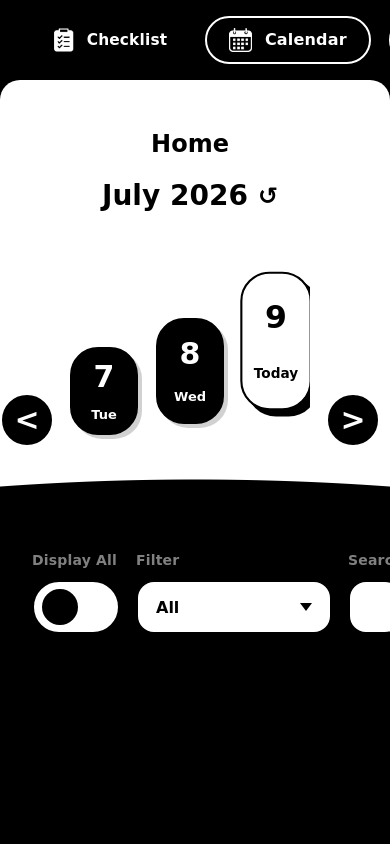
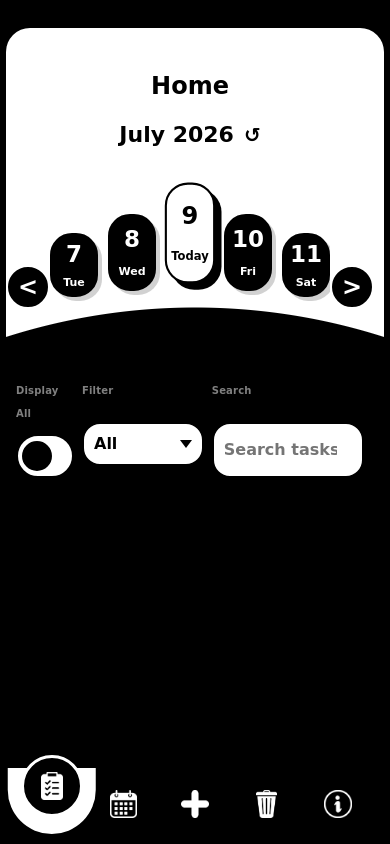
Before and after one commit to Ngovkimyou/ToDo-App, a React (Vite) app: page / in a window 390 px wide. Built offline with nearby package versions, Linux system fonts and the light colour scheme.

Commit message:
add responsiveness of Navbar and Home page for mobile

```diff
--- a/src/components/Navbar.jsx
+++ b/src/components/Navbar.jsx
@@ -39,12 +39,20 @@ function Navbar() {
     }
 
     const navRect = nav.getBoundingClientRect();
+    const activePill = activeLink.querySelector(".nav-pill-inner");
     const linkRect = activeLink.getBoundingClientRect();
+    const pillRect = activePill?.getBoundingClientRect() ?? linkRect;
+    const isMobile = window.innerWidth <= 760;
+    const indicatorWidth = isMobile ? linkRect.width + 16.5 : 232;
 
     setIndicator({
-      x: linkRect.left - navRect.left - 5,
+      x:
+        pillRect.left -
+        navRect.left +
+        pillRect.width / 2 -
+        indicatorWidth / 2,
       y: linkRect.top - navRect.top - 8,
-      width: linkRect.width + 16.5,
+      width: indicatorWidth,
       height: linkRect.height + 16,
     });
   }, [location.pathname]);
--- a/src/index.css
+++ b/src/index.css
@@ -211,36 +211,110 @@ body {
 
 @media (max-width: 760px) {
   .app-shell {
-    grid-template-columns: 1fr;
+    display: block;
+    padding: 6px 6px 0;
+    box-sizing: border-box;
   }
 
   .sidebar-nav {
-    flex-direction: row;
-    justify-content: flex-start;
-    overflow-x: auto;
-    padding: 16px;
+    width: 100%;
+    height: 76px;
+    position: fixed;
+    z-index: 20;
+    right: 0;
+    bottom: 0;
+    left: 0;
+    display: grid;
+    grid-template-columns: repeat(5, minmax(0, 1fr));
+    align-items: end;
+    gap: 0;
+    padding: 0 16px 8px;
+    background: #000;
+    overflow: visible;
   }
 
   .nav-pill {
-    width: auto;
-    min-width: max-content;
-    min-height: 48px;
+    width: 100%;
+    min-width: 0;
+    min-height: 64px;
+    justify-content: center;
   }
 
   .nav-pill-inner {
-    min-height: 48px;
+    width: 62px;
+    min-height: 62px;
+    justify-content: center;
+    gap: 0;
+    padding: 0;
+    border: 3px solid transparent;
+    border-radius: 50%;
+    background: transparent;
+    transform: none;
+    transition:
+      border-color 220ms ease,
+      background 220ms ease,
+      transform 320ms cubic-bezier(0.22, 1, 0.36, 1);
+  }
+
+  .nav-pill-inner > span:last-child {
+    display: none;
+  }
+
+  .nav-pill:not(.nav-pill-active):hover .nav-pill-inner {
+    border-color: transparent;
+    background: transparent;
+    color: #fff;
+    transform: translateY(-3px);
+  }
+
+  .nav-pill:not(.nav-pill-active):hover .nav-icon-default {
+    opacity: 1;
+  }
+
+  .nav-pill:not(.nav-pill-active):hover .nav-icon-hover {
+    opacity: 0;
+  }
+
+  .nav-pill-active .nav-pill-inner {
+    width: 62px;
+    min-height: 62px;
+    padding: 0;
+    border: 3px solid #fff;
+    border-radius: 50%;
+    background: #000;
+    transform: translateY(-18px) scale(1);
+  }
+
+  .nav-active-indicator {
+    display: block;
+    z-index: 0;
+    top: 3.5px !important;
+    height: 66px !important;
+    border-radius: 0 0 999px 999px;
+    transform-origin: center bottom;
+    background: #fff;
+  }
+
+  .nav-pill-active .nav-pill-inner > span,
+  .nav-pill-active .nav-icon-wrap {
+    transform: none;
+  }
+
+  .nav-icon-wrap,
+  .nav-icon {
+    width: 28px;
+    height: 28px;
   }
 
   .nav-pill-active::before,
-  .nav-pill-active::after,
-  .nav-active-indicator {
+  .nav-pill-active::after {
     display: none;
   }
 
   .app-panel {
-    height: calc(100svh - 80px);
-    margin: 0;
-    border-radius: 20px 20px 0 0;
+    height: calc(100svh - 76px);
+    padding: 26px 10px 7rem;
+    border-radius: 24px 24px 0 0;
   }
 }
 
--- a/src/pages/Home.css
+++ b/src/pages/Home.css
@@ -3,8 +3,10 @@
   --task-folder-column-gap: 14px;
   --home-accent: gray;
   --home-accent-bright: #38c8ff;
+  position: relative;
   width: 100%;
   isolation: isolate;
+  overflow-x: clip;
 }
 
 .home-page > * {
@@ -13,6 +15,7 @@
 }
 
 .app-panel-home {
+  position: relative;
   overflow-x: hidden;
   overflow-y: auto;
   background:
@@ -1682,6 +1685,280 @@
   }
 }
 
+@media (max-width: 760px) {
+  .home-page {
+    --task-time-column-width: 58px;
+    --task-folder-column-gap: 8px;
+    min-height: calc(100svh - 76px);
+    overflow: visible;
+  }
+
+  .app-panel-home {
+    --home-mobile-circle-size: clamp(620px, 155vw, 820px);
+    --home-mobile-circle-y: calc(var(--home-mobile-circle-size) + 280px);
+    background:
+      radial-gradient(
+        circle var(--home-mobile-circle-size) at 50% var(--home-mobile-circle-y),
+        #000 0 var(--home-mobile-circle-size),
+        transparent calc(var(--home-mobile-circle-size) + 1px)
+      ),
+      #fff;
+  }
+
+  .home-date-strip {
+    --date-card-width: 48px;
+    --date-card-height: 96px;
+    --date-gap: 10px;
+    --date-list-height: calc(var(--date-card-height) + 82px);
+    z-index: 10;
+    overflow: visible;
+    min-height: calc(var(--date-list-height) + 38px);
+    margin-bottom: 20px;
+  }
+
+  .date-strip-title {
+    margin-bottom: 10px;
+    font-size: 22px;
+  }
+
+  .date-title-reset {
+    font-size: 20px;
+  }
+
+  .date-list {
+    position: relative;
+    z-index: 1;
+    max-width: calc(100% - 54px);
+    padding: 12px 0;
+  }
+
+  .date-card {
+    border-radius: 22px;
+  }
+
+  .date-card-position-1,
+  .date-card-position-5 {
+    margin-top: 64px;
+  }
+
+  .date-card-position-2,
+  .date-card-position-4 {
+    margin-top: 38px;
+  }
+
+  .date-number {
+    font-size: 23px;
+  }
+
+  .date-day {
+    font-size: 11px;
+  }
+
+  .date-nav-button {
+    width: 40px;
+    height: 40px;
+    z-index: 30;
+    bottom: 52px;
+    font-size: 24px;
+    box-shadow: 3px 3px 0 #fff;
+  }
+
+  .date-nav-left {
+    left: -8px;
+  }
+
+  .date-nav-right {
+    right: -8px;
+  }
+
+  .home-task-controls {
+    grid-template-columns:
+      var(--task-time-column-width)
+      minmax(92px, 0.8fr)
+      minmax(108px, 1fr);
+    gap: 8px;
+    margin: 0 auto 20px;
+  }
+
+  .home-task-controls label > span:first-child {
+    font-size: 10px;
+  }
+
+  .display-all-switch,
+  .home-filter-field .smart-select-display,
+  .home-task-controls input {
+    min-height: 44px;
+  }
+
+  .home-filter-field .smart-select-display,
+  .home-task-controls input {
+    padding: 0 10px;
+  }
+
+  .display-all-switch {
+    padding: 0 6px;
+  }
+
+  .display-all-switch span {
+    width: 30px;
+    height: 30px;
+    transform: translateX(-2px);
+  }
+
+  .display-all-toggle input:checked + .display-all-switch span {
+    transform: translateX(calc(var(--task-time-column-width) - 42px));
+  }
+
+  .home-task-list,
+  .home-date-task-list {
+    gap: 22px;
+  }
+
+  .home-date-task-title {
+    padding: 8px 16px;
+    font-size: 17px;
+    box-shadow: 4px 4px 0 #fff;
+  }
+
+  .task-folder-header {
+    align-items: end;
+    gap: 8px;
+  }
+
+  .task-folder-tab {
+    min-width: 118px;
+    gap: 8px;
+    padding: 8px 12px;
+    font-size: 12px;
+    box-shadow: 4px 0 0 #000;
+  }
+
+  .task-folder-tab-delete {
+    width: 24px;
+    height: 24px;
+    font-size: 14px;
+  }
+
+  .task-progress {
+    grid-template-columns: minmax(42px, 58px) 30px;
+    gap: 2px;
+    font-size: 11px;
+  }
+
+  .task-progress-track {
+    height: 6px;
+    border-width: 1.5px;
+  }
+
+  .task-progress-text {
+    width: 30px;
+  }
+
+  .task-folder-body {
+    gap: 10px;
+    min-height: 86px;
+    padding: 0 12px;
+    border-radius: 22px;
+    border-top-left-radius: 0;
+    box-shadow: 5px 5px 0 #000;
+  }
+
+  .task-folder-item {
+    min-height: 70px;
+    gap: 8px;
+  }
+
+  .task-time-column {
+    gap: 10px;
+    padding-top: 0;
+  }
+
+  .task-time-rail {
+    min-height: 70px;
+  }
+
+  .task-time-rail + .task-time-rail {
+    padding-top: 10px;
+  }
+
+  .task-time-label {
+    font-size: 11px;
+  }
+
+  .task-folder-main {
+    gap: 12px;
+  }
+
+  .task-folder-icon {
+    width: 48px;
+    height: 48px;
+    border-radius: 16px;
+  }
+
+  .task-folder-icon img {
+    width: 24px;
+    height: 24px;
+  }
+
+  .task-folder-info h2 {
+    font-size: 17px;
+  }
+
+  .task-folder-info p {
+    font-size: 12px;
+  }
+
+  .task-menu-button {
+    width: 28px;
+    height: 44px;
+  }
+
+  .task-menu-actions {
+    right: -12px;
+  }
+
+  .category-complete-prompt {
+    padding: 12px;
+    border-radius: 18px;
+    font-size: 13px;
+  }
+
+  .task-modal-overlay {
+    padding: 18px;
+  }
+
+  .task-modal,
+  .delete-confirm-modal {
+    max-height: calc(100svh - 36px);
+    overflow-y: auto;
+    padding: 20px;
+    border-radius: 24px;
+    box-shadow: 7px 7px 0 #000;
+  }
+
+  .task-modal-header {
+    grid-template-columns: 40px 1fr 40px;
+  }
+
+  .task-modal h2,
+  .delete-confirm-modal h2 {
+    font-size: 22px;
+  }
+
+  .task-modal-edit {
+    width: 40px;
+    height: 40px;
+  }
+
+  .task-modal-date-field .date-time-grid {
+    grid-template-columns: repeat(2, minmax(0, 1fr));
+  }
+
+  .task-modal-date-field .date-time-grid label:last-child {
+    grid-column: 1 / -1;
+  }
+}
+
 @media (max-width: 640px) {
   .task-modal-grid {
     grid-template-columns: 1fr;
```
